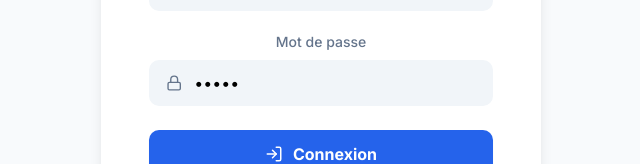
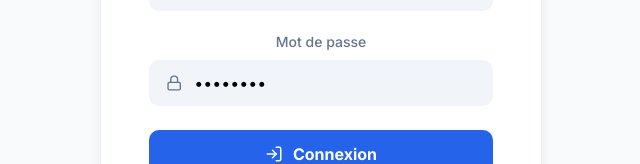
Before and after one commit to ESIC775/Gestion-Bibliotheque-Mohamed-justin, a React (Vite) app in the folder library-frontend/: page / in a window 1280 px wide. Shown: the part 429-593 px from the top of the page, without its empty margins (319-959 px from the left). Built offline with nearby package versions, Linux system fonts and the light colour scheme; no server answers.

Commit message:
fix: update admin password to admin123 to satisfy minLength requirement

```diff
--- a/library-frontend/src/views/LoginView.tsx
+++ b/library-frontend/src/views/LoginView.tsx
@@ -16,7 +16,7 @@ interface LoginViewProps {
 
 const LoginView = ({ onLogin }: LoginViewProps) => {
   const [email, setEmail] = useState("admin@admin.com");
-  const [password, setPassword] = useState("admin");
+  const [password, setPassword] = useState("admin123");
   const [error, setError] = useState("");
   const [loading, setLoading] = useState(false);
 
```
Also changed, not shown: 1 other file (tests, documents, lock files or other folders).
